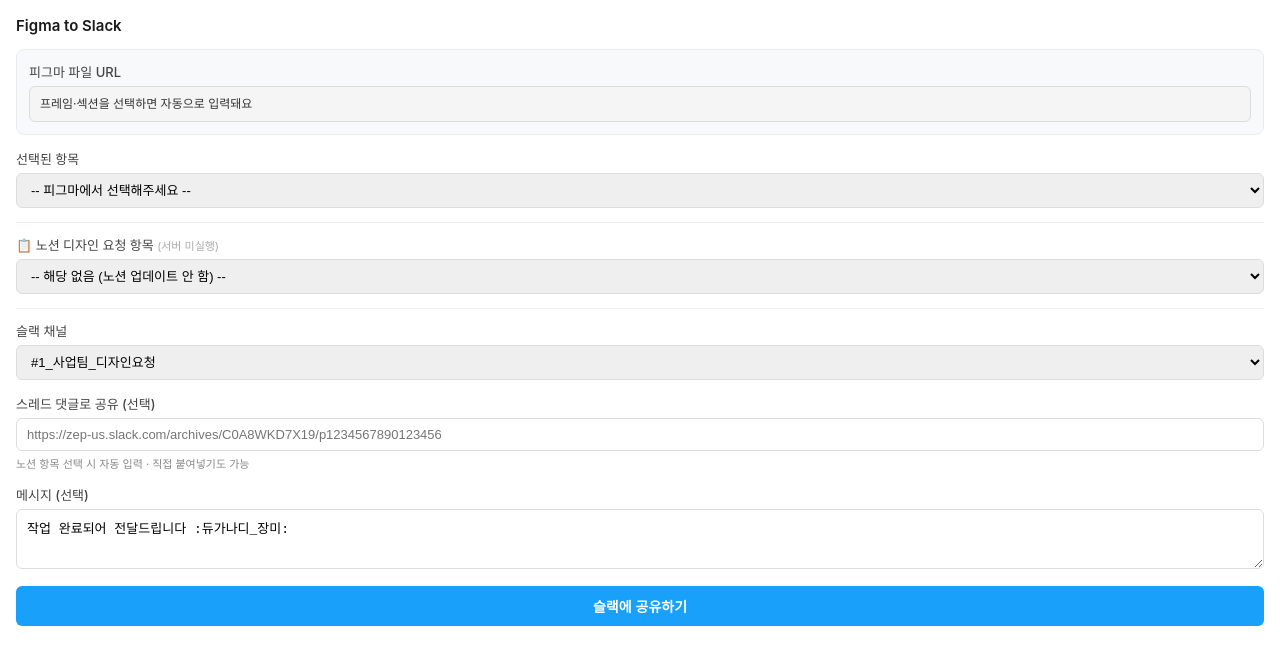
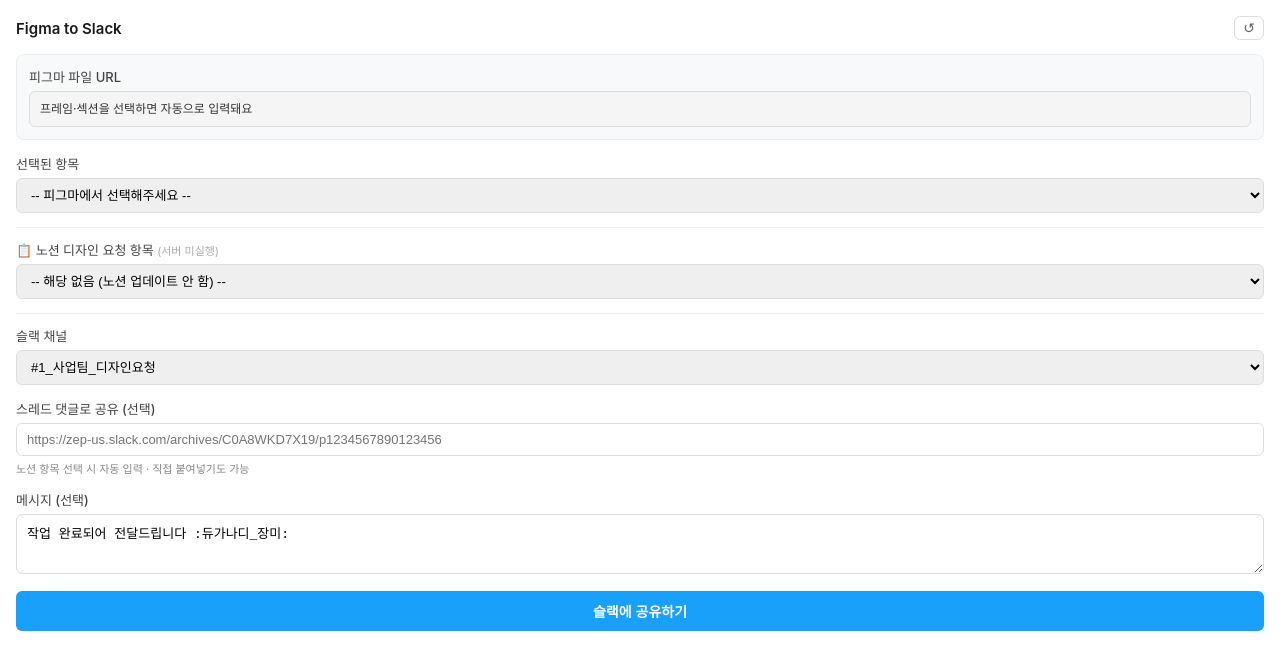
Before and after one commit to soyopkim-cmd/figma-to-slack, a plain HTML site: page ui.html in a window 1280 px wide. Drawn offline with Linux system fonts and the light colour scheme; no server answers.

Commit message:
새로고침 버튼 추가

```diff
--- a/ui.html
+++ b/ui.html
@@ -37,7 +37,10 @@ hr { border: none; border-top: 1px solid #eee; margin: 12px 0; }
 </head>
 <body>
 
-<h2>Figma to Slack</h2>
+<div style="display:flex;align-items:center;justify-content:space-between;margin-bottom:14px">
+  <h2 style="margin-bottom:0">Figma to Slack</h2>
+  <button onclick="refresh()" title="새로고침" style="background:none;border:1px solid #ddd;border-radius:6px;padding:4px 8px;cursor:pointer;font-size:14px;color:#666;line-height:1" id="refresh-btn">↺</button>
+</div>
 
 <div id="status" style="display:none" class="status"></div>
 
@@ -211,6 +214,18 @@ function loadChannels() {
     });
 }
 
+
+function refresh() {
+  var btn = document.getElementById('refresh-btn');
+  btn.textContent = '↻';
+  btn.style.color = '#18a0fb';
+  loadNotionEntries();
+  parent.postMessage({ pluginMessage: { type: 'get-selection' } }, '*');
+  setTimeout(function() {
+    btn.textContent = '↺';
+    btn.style.color = '#666';
+  }, 800);
+}
 
 loadChannels();
 loadNotionEntries();
```
